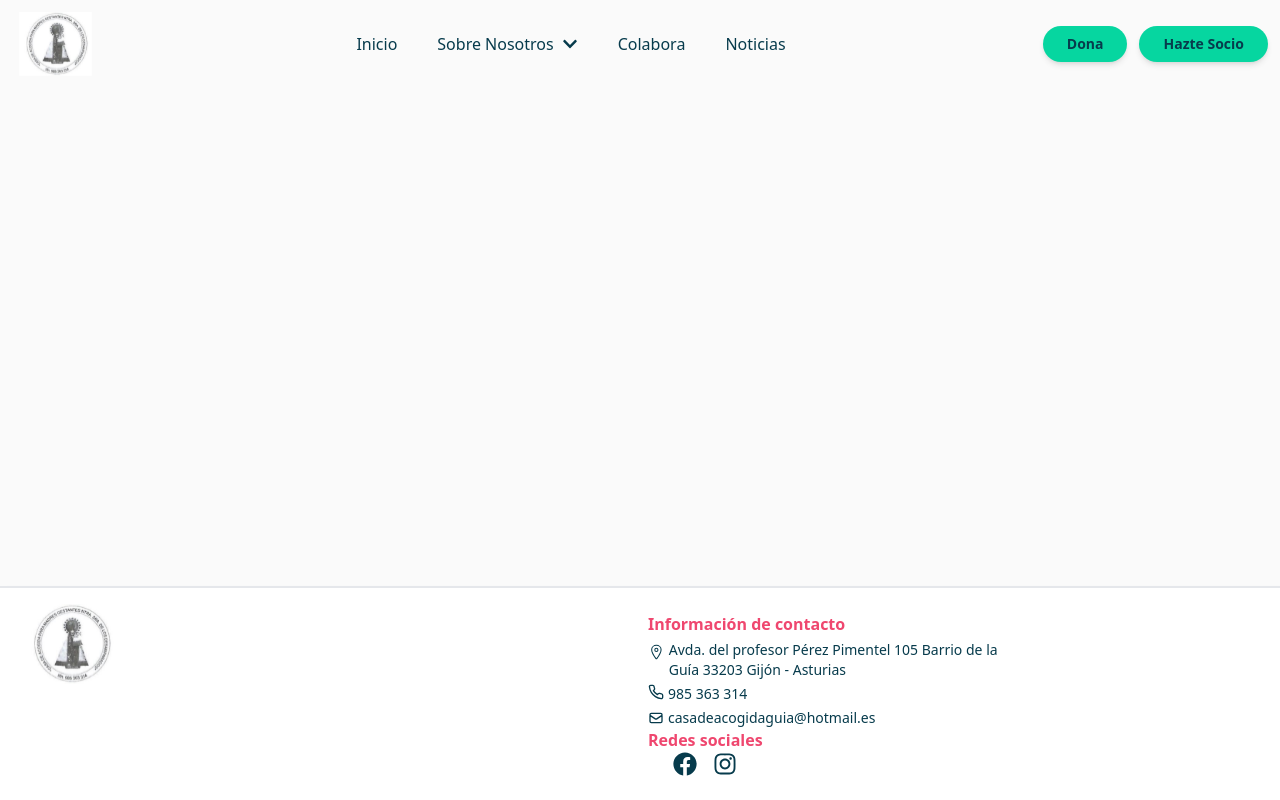
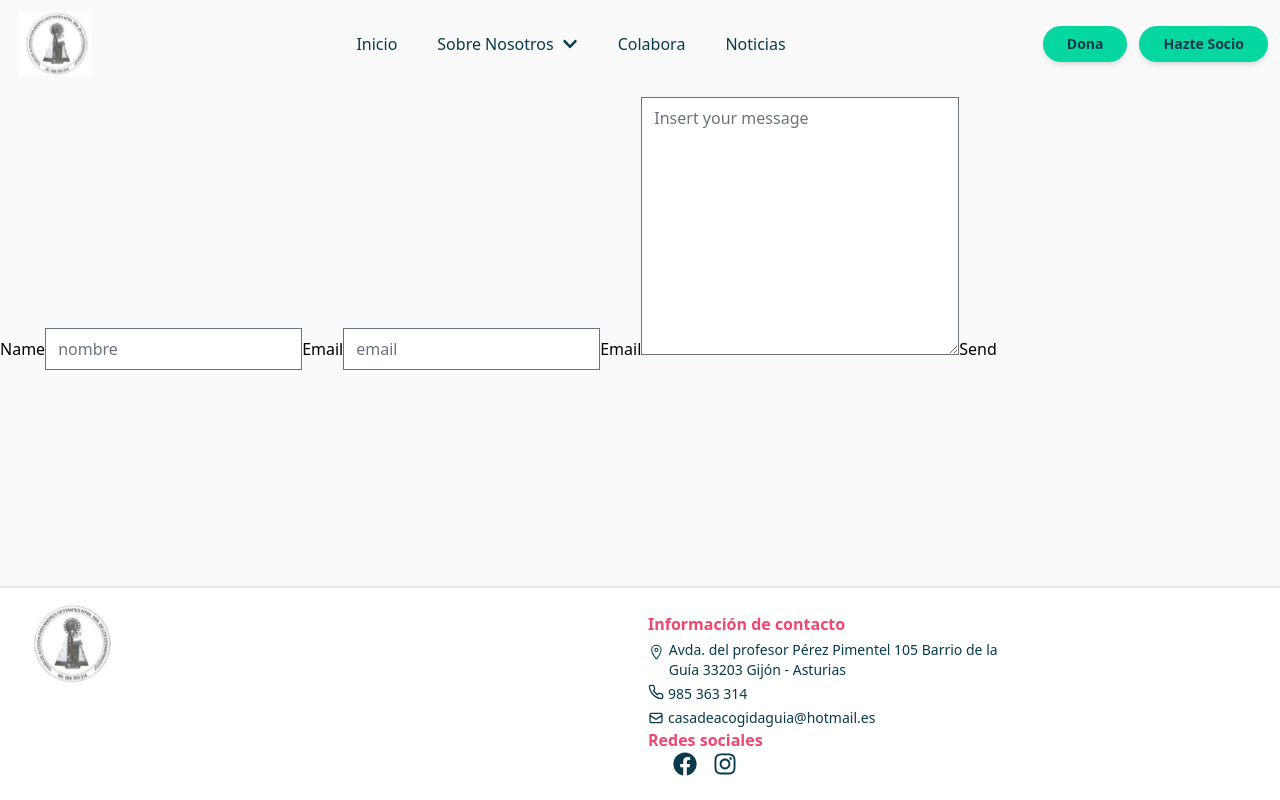
Before and after one commit to vallefarinha/front-casa, a React (Vite) app: page /mailing in a window 1280 px wide. Built offline with nearby package versions, Linux system fonts and the light colour scheme.

Commit message:
install mailjs

```diff
--- a/package.json
+++ b/package.json
@@ -10,8 +10,8 @@
     "preview": "vite preview"
   },
   "dependencies": {
+    "@emailjs/browser": "^4.3.3",
     "axios": "^1.6.8",
-    "emailjs": "^4.0.3",
     "flowbite": "^2.3.0",
     "flowbite-react": "^0.7.8",
     "react": "^18.2.0",
--- a/src/configuration/Router.jsx
+++ b/src/configuration/Router.jsx
@@ -9,6 +9,7 @@ import OurBlog from "../pages/OurBlog";
 import BecameAPartner from "../pages/BecameAPartner";
 import PartnerForm from "../pages/PartnerForm";
 import ThanksForSignIn from "../pages/ThanksForSignIn";
+import FormMailing from "../pages/FormMailing";
 
 
 
@@ -26,6 +27,7 @@ export default function Router() {
           <Route path="/partnership" element={<BecameAPartner/>}></Route>
           <Route path="/form" element={<PartnerForm/>}></Route>
           <Route path="/thanks" element={<ThanksForSignIn/>}></Route>
+          <Route path="/mailing" element={<FormMailing/>}></Route>
       </Routes>
     )
   }
--- /dev/null
+++ b/src/pages/FormMailing.jsx
@@ -0,0 +1,69 @@
+import React, {useRef} from 'react';
+import emailjs from '@emailjs/browser';
+
+
+
+
+const BoxBlue = ({ titleBox, squareBlue, id}) => {
+    return (
+      <div className="flex flex-col mb-6 w-full px-2">
+        <label htmlFor={titleBox} className="text-LetterColor font-poppinsBold text-xl mb-2">{titleBox}</label>
+        <input
+          type="text"
+          id={id}
+          placeholder={squareBlue}
+          className="border-2 border-quarteryColor rounded-lg py-4 px-6 shadow-xl focus:outline-none bg-white"
+        />
+      </div>
+
+     )
+    }
+
+const FormMailing = () => {
+   const refForm = useRef();
+    //  estamos diciendo al navegador que no ejecute el comportamiento predeterminado de enviar el formulario.alguna acción adicional antes de enviar el formulario. Por ejemplo, podríamos validar los datos del formulario en JavaScript para asegurarnos de que estén en el formato correcto antes de enviarlos al servidor.
+   const handleSubmit = (event) =>{
+    //
+     event.preventDefault();
+     console.log(refForm.current);
+     //defino constantes
+     const serviceID = "service_4jji07i";
+     const templateID = "template_duo14qk";
+     //3 parametro
+     const apikey ="bIhYCe7gWQU3IfgdW";
+
+     emailjs.sendForm(serviceID, templateID,restForm.current, apikey)
+     .then(result=>console.log(result.text))
+     .catch(error=>console.error(error))
+
+
+
+   }
+
+
+  return (
+
+    <div>
+        <form ref={refForm} action="" onSubmit={handleSubmit}>
+            <label   htmlFor="name">Name</label>
+            <input placeholder='nombre' name="name" type="text" id="name" required />
+
+            <label  htmlFor="email">Email</label>
+            <input placeholder='email' name="name" type="email" id="email" required />
+
+            <label  htmlFor="message">Email</label>
+            <textarea name="message" maxLength="500" placeholder='Insert your message' required id="message" cols="30" rows="10"></textarea>
+
+            <button>Send</button>
+
+        </form>
+
+
+
+
+
+    </div>
+  )
+}
+
+export default FormMailing
--- a/src/services/Email.jsx
+++ b/src/services/Email.jsx
@@ -1,5 +1,6 @@
-import React from 'react'
+import React, { useRef }  from 'react'
 import { SMTPClient } from 'emailjs';
+
 
 const client = new SMTPClient({
 	user: 'user',
```
Also changed, not shown: 1 other file (tests, documents, lock files or other folders).
